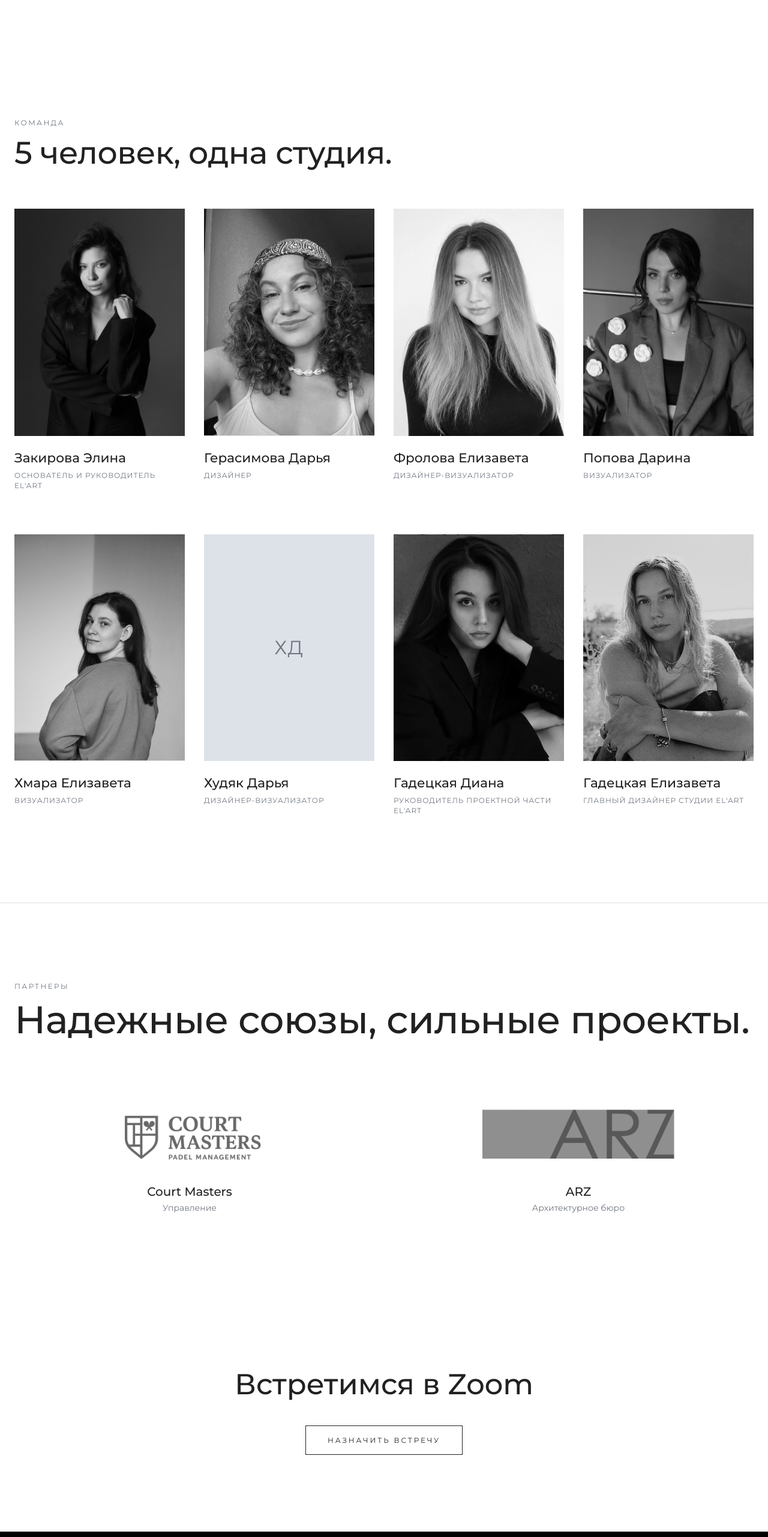
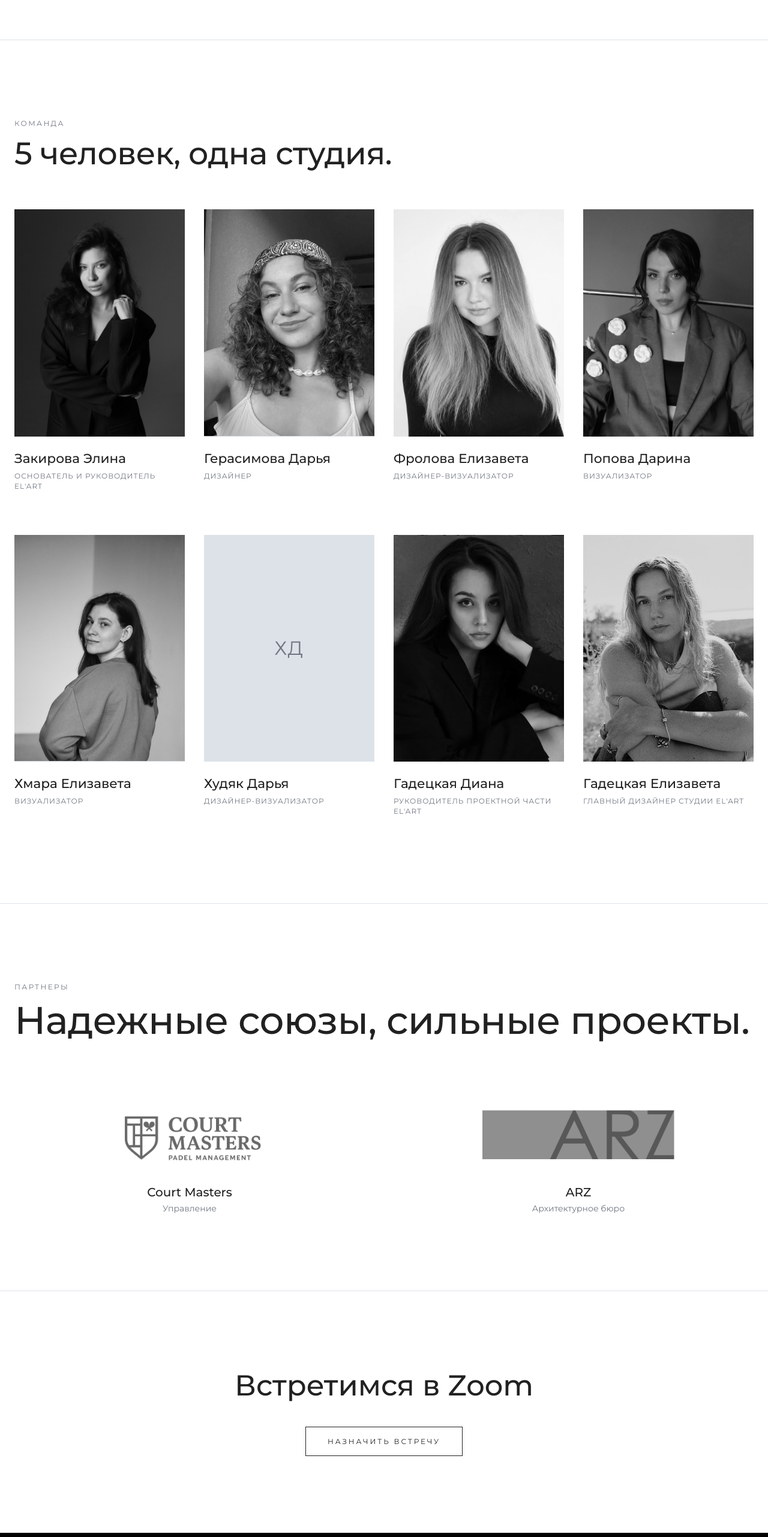
Before and after one commit to Ta1ksist/EL-ART-Sport-Web-Site, a Next.js app: page /AboutUs in a window 1280 px wide. Shown: the part 1169-3732 px from the top of the page at 60% size. Built offline with nearby package versions, Linux system fonts and the light colour scheme.

Commit message:
fix: the about us page almost is done

```diff
--- a/components/aboutContact/aboutContact.module.css
+++ b/components/aboutContact/aboutContact.module.css
@@ -1,11 +1,8 @@
 .contactSection {
   width: 100%;
-  padding-top: 6rem;
+  padding-top: 4rem;
   padding-bottom: 6rem;
-  text-align: center;
-  display: flex;
-  justify-content: center;
-  align-items: center;
+  border-top: 1px solid var(--color-gray-light, #dde2e9);
 }
 
 .centerWrapper {
--- a/components/aboutPartners/aboutPartners.module.css
+++ b/components/aboutPartners/aboutPartners.module.css
@@ -32,7 +32,6 @@
   margin-bottom: 4rem;
 }
 
-/* Мобильная версия: центрирование в одну колонку */
 .partnersGrid {
   display: grid;
   grid-template-columns: 1fr;
@@ -42,17 +41,17 @@
 .partnerCard {
   display: flex;
   flex-direction: column;
-  align-items: center; /* Центрируем логотип и текстовый блок по горизонтали */
-  text-align: center; /* Центрируем текст внутри блока */
+  align-items: center;
+  text-align: center;
 }
 
 .partnerLogo {
   position: relative;
   width: 100%;
-  height: 100px; /* Увеличили высоту контейнера для масштаба */
+  height: 100px;
   display: flex;
   align-items: center;
-  justify-content: center; /* Строго по центру */
+  justify-content: center;
   font-size: 3rem;
   color: var(--color-gray-dark, #707781);
   font-weight: 300;
@@ -63,9 +62,9 @@
 .logoImg {
   height: 100%;
   width: auto;
-  max-width: 280px; /* Увеличили максимальную ширину логотипа */
+  max-width: 280px;
   object-fit: contain;
-  object-position: center; /* Картинка строго по центру */
+  object-position: center;
   display: block;
   filter: grayscale(100%);
   opacity: 0.7;
@@ -75,16 +74,16 @@
 .partnerCard:hover .logoImg {
   opacity: 1;
   filter: grayscale(0%);
-  transform: scale(1.02); /* Легкий интерактивный масштаб при наведении */
+  transform: scale(1.02);
 }
 
 .partnerInfo {
-  margin-top: 1.5rem; /* Увеличили отступ от логотипа */
+  margin-top: 1.5rem;
 }
 
 .partnerName {
   font-family: var(--font-main), sans-serif;
-  font-size: 1.25rem; /* Чуть увеличили шрифт имени */
+  font-size: 1.25rem;
   font-weight: 500;
   color: var(--color-black, #212121);
   margin: 0 0 0.35rem 0;
@@ -96,10 +95,9 @@
   margin: 0;
 }
 
-/* На экранах от 640px делим строго пополам */
 @media (min-width: 640px) {
   .partnersGrid {
-    grid-template-columns: repeat(2, 1fr); /* Ровно пополам */
+    grid-template-columns: repeat(2, 1fr);
     column-gap: 4rem;
     row-gap: 6rem;
   }
@@ -117,10 +115,10 @@
   }
 
   .partnerLogo {
-    height: 120px; /* Еще крупнее на десктопах */
+    height: 120px;
   }
 
   .logoImg {
-    max-width: 320px; /* Максимальный красивый масштаб для десктопа */
+    max-width: 320px;
   }
 }
--- a/components/aboutTeam/team.module.css
+++ b/components/aboutTeam/team.module.css
@@ -1,11 +1,8 @@
 .teamSection {
   width: 100%;
-  padding-top: 5rem;
+  padding-top: 4rem;
   padding-bottom: 6rem;
-  display: flex;
-  justify-content: center;
-  align-items: center;
-  background-color: var(--color-white, #ffffff);
+  border-top: 1px solid var(--color-gray-light, #dde2e9);
 }
 
 .centerWrapper {
```
